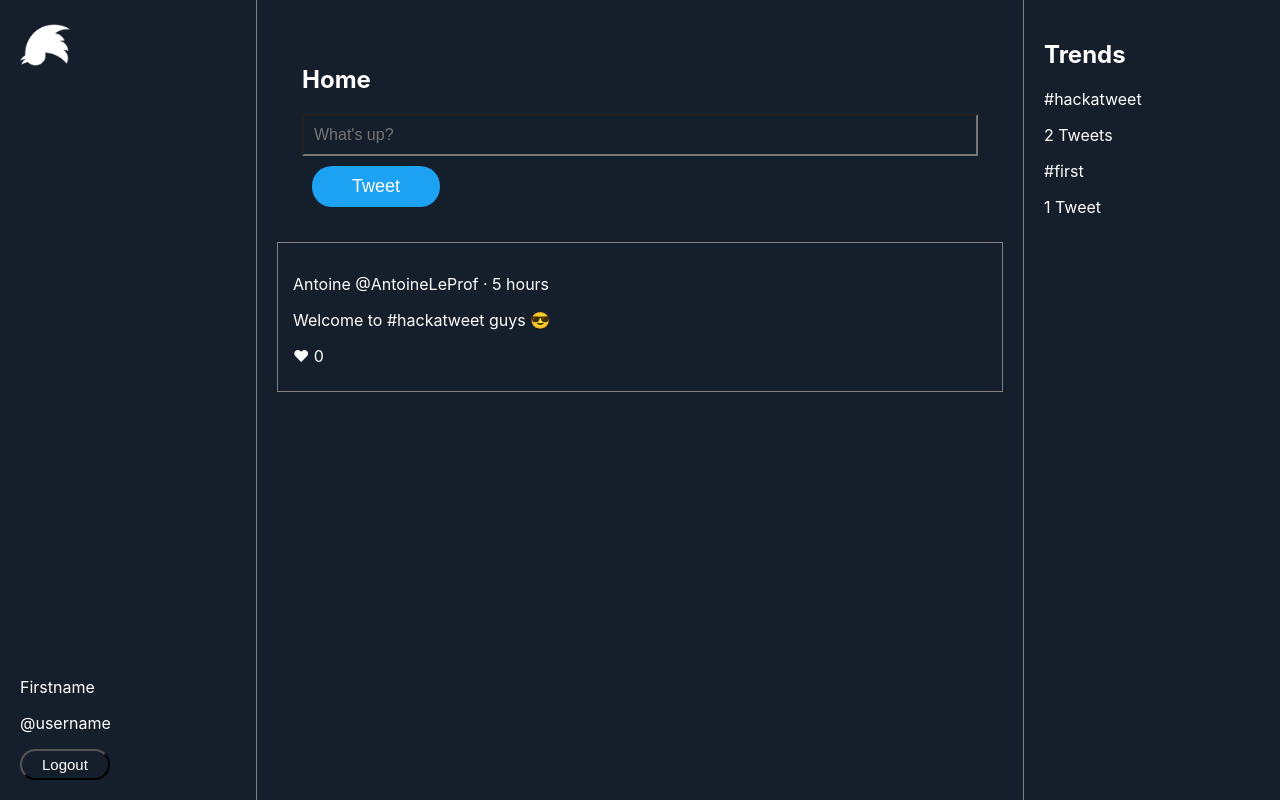
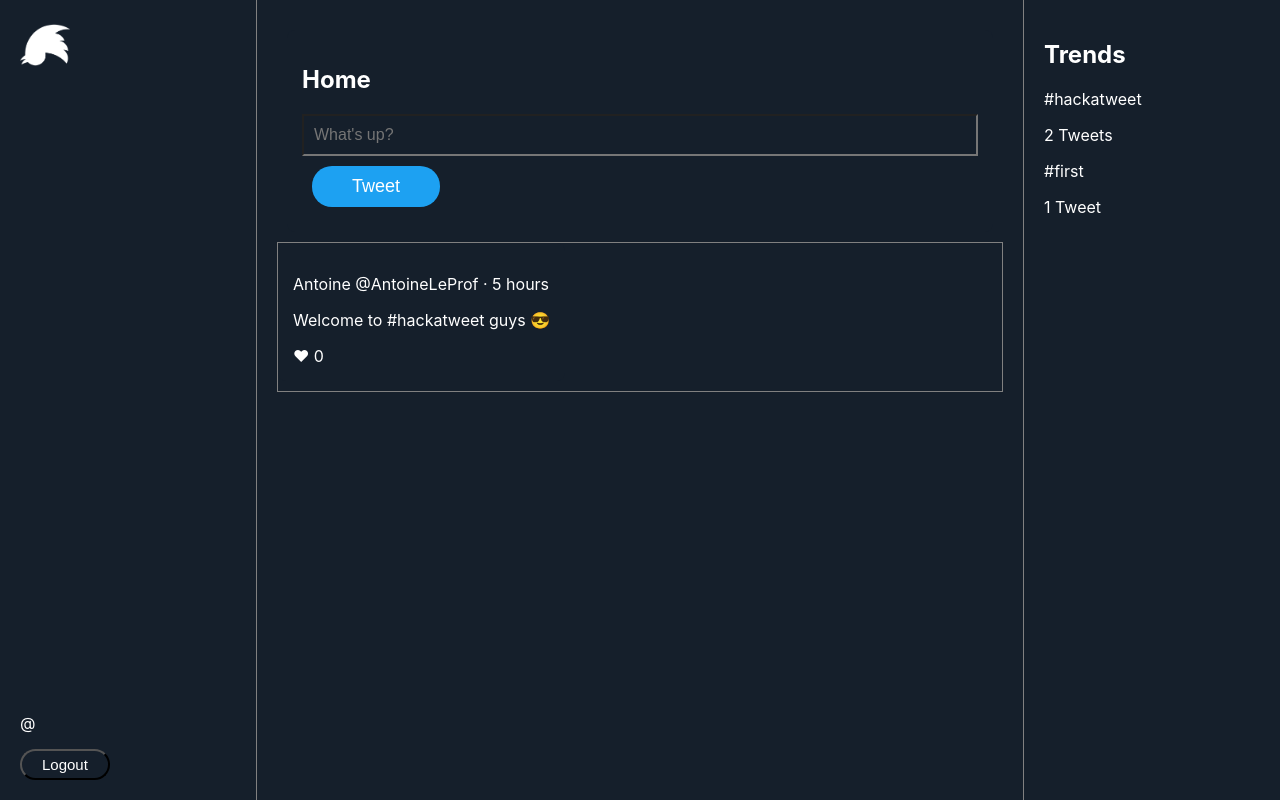
Before and after one commit to monsieur-lapichon/hackatweet-frontend, a Next.js app: page / in a window 1280 px wide. Built offline with nearby package versions, Linux system fonts and the light colour scheme.

Commit message:
hackatweet-front

```diff
--- a/components/Home.js
+++ b/components/Home.js
@@ -1,15 +1,20 @@
 import styles from '../styles/Home.module.css';
 import Image from 'next/image';
 import { useState } from 'react';
+import { useDispatch, useSelector } from 'react-redux';
+import { logout } from '../reducers/user';
 
 function Home() {
+  const dispatch = useDispatch();
+  const user = useSelector((state) => state.user.value);
+
   const [tweetContent, setTweetContent] = useState('');
 
-
-
   const handleLogout = () => {
+    dispatch(logout());
     window.location.assign("/login")
   }
+
 
   return (
     <div className={styles.container}>
@@ -20,8 +25,8 @@ function Home() {
         </div>
         <div className={styles.userSection}>
           <div className={styles.user}>
-            <p>Firstname</p>
-            <p>@username</p>
+            <p>{user.firstname}</p>
+            <p>@{user.username}</p>
           </div>
           <button className={styles.logoutButton} onClick={()=> handleLogout()}>Logout</button>
         </div>
--- a/components/SignUp.js
+++ b/components/SignUp.js
@@ -2,9 +2,12 @@ import styles from "../styles/SignUp.module.css";
 import Image from "next/image";
 import { useDispatch, useSelector } from "react-redux";
 import { useState } from "react";
+import { login, logout } from "../reducers/user";
 
 
 function SignUp({onClose}) {
+  const dispatch = useDispatch();
+
   //variable d'etat pour les 3 champs de saisies.
   const [firstname, setFirstname] = useState("");
   const [username, setUsername] = useState("");
@@ -23,7 +26,7 @@ function SignUp({onClose}) {
       .then((response) => response.json())
       .then((userData) => {
         if (userData.result) {
-          console.log("User Data :", userData);
+          dispatch(login({username: username, token: userData.token, firstname: firstname}))
           setFirstname("");
           setUsername("");
           setPassword("");
@@ -39,7 +42,7 @@ function SignUp({onClose}) {
           <div className={styles.modalHeader}>
             <button
               className={styles.closeButton}
-              onClick={(onClose)}
+              onClick={() => onClose()}
             >
               X
             </button>
--- a/pages/_app.js
+++ b/pages/_app.js
@@ -1,20 +1,36 @@
 import '../styles/globals.css';
 import Head from 'next/head';
+import Login from '../components/Login';
 
 import { Provider } from 'react-redux';
-import { configureStore } from '@reduxjs/toolkit';
+import user from '../reducers/user';
+
+import { persistStore, persistReducer } from 'redux-persist';
+import { PersistGate } from 'redux-persist/integration/react';
+import storage from 'redux-persist/lib/storage';
+import { combineReducers, configureStore } from '@reduxjs/toolkit';
+
+
+const reducers = combineReducers({ user });
+
+const persistConfig = { key: 'hackatweet', storage };
 
 const store = configureStore({
-  reducer: {},
-})
+  reducer: persistReducer(persistConfig, reducers),
+  middleware: (getDefaultMiddleware) => getDefaultMiddleware({ serializableCheck: false }),
+ });
+
+ const persistor = persistStore(store);
 
 function App({ Component, pageProps }) {
   return (
     <Provider store={store}>
+      <PersistGate persistor={persistor}>
       <Head>
-        <title>Next.js App</title>
+        <title>Hackatweet</title>
       </Head>
       <Component {...pageProps} />
+      </PersistGate>
     </Provider>
   );
 }
--- a/pages/index.js
+++ b/pages/index.js
@@ -1,4 +1,5 @@
 import Home from '../components/Home';
+import Login from '../components/Login';
 
 function Index() {
   return <Home />;
--- a/reducers/user.js
+++ b/reducers/user.js
@@ -1,7 +1,7 @@
 import { createSlice } from '@reduxjs/toolkit';
 
 const initialState = {
- value: { token: null, username: null },
+ value: { token: null, username: null, firstname: null },
 };
 
 export const userSlice = createSlice({
@@ -11,6 +11,7 @@ export const userSlice = createSlice({
     login: (state, action) => {
       state.value.token = action.payload.token;
       state.value.username = action.payload.username;
+      state.value.firstname = action.payload.firstname;
     },
     logout: (state) => {
       state.value.token = null;
```
Also changed, not shown: package.json (+2 -5 lines), 1 other file (tests, documents, lock files or other folders).
